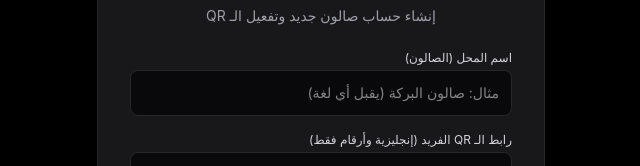
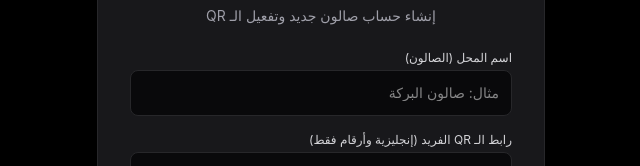
Before and after one commit to mohamedbensidii/tomezy.zip, a Next.js app: page /register in a window 1280 px wide. Shown: the part 176-342 px from the top of the page, without its empty margins (466-1106 px from the left). Built offline with nearby package versions, Linux system fonts and the light colour scheme; no server answers.

Commit message:
fix: final login button fix

```diff
--- a/app/register/page.tsx
+++ b/app/register/page.tsx
@@ -3,7 +3,7 @@
 import { useState } from 'react';
 import { createClient } from '@/lib/supabase/client';
 import { useRouter } from 'next/navigation';
-import Link from 'next/link'; // تصحيح استيراد الروابط للاتنقال بين الصفحات
+import Link from 'next/link'; // مدمج ومستورد بشكل صحيح 100% لمنع أخطاء Vercel
 
 export default function RegisterPage() {
   const [shopName, setShopName] = useState('');
@@ -16,6 +16,7 @@ export default function RegisterPage() {
   const supabase = createClient();
   const router = useRouter();
 
+  // تنظيف الرابط الفريد تلقائياً أثناء الكتابة
   const handleSlugChange = (val: string) => {
     const cleaned = val
       .toLowerCase()
@@ -36,6 +37,7 @@ export default function RegisterPage() {
     }
 
     try {
+      // 1. إنشاء الحساب
       const { data: authData, error: authError } = await supabase.auth.signUp({
         email,
         password,
@@ -43,7 +45,8 @@ export default function RegisterPage() {
 
       if (authError) throw authError;
 
-      if (authData.user) {
+      if (authData?.user) {
+        // 2. إدخال بيانات الصالون
         const { error: shopError } = await supabase
           .from('shops')
           .insert({
@@ -88,7 +91,7 @@ export default function RegisterPage() {
               required
               value={shopName}
               onChange={(e) => setShopName(e.target.value)}
-              placeholder="مثال: صالون البركة (يقبل أي لغة)"
+              placeholder="مثال: صالون البركة"
               className="w-full bg-zinc-950 border border-zinc-800 rounded-lg p-3 text-white text-sm focus:outline-none focus:border-amber-500"
             />
           </div>
@@ -139,7 +142,7 @@ export default function RegisterPage() {
           </button>
         </form>
 
-        {/* زر العودة لتسجيل الدخول الذي تم إضافته وإصلاحه */}
+        {/* زر تسجيل الدخول المضمون */}
         <div className="text-center pt-2 border-t border-zinc-800/50">
           <p className="text-sm text-zinc-400">
             لديك حساب بالفعل؟{" "}
```
